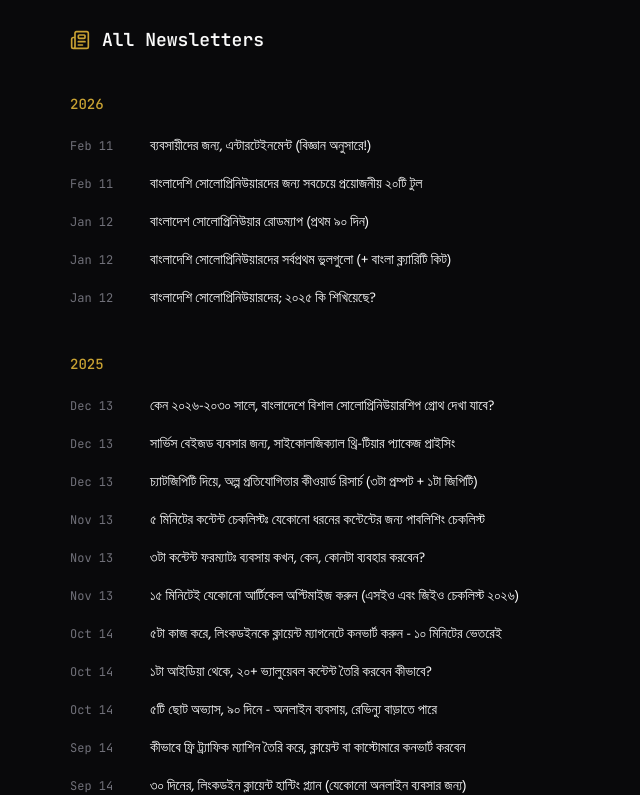
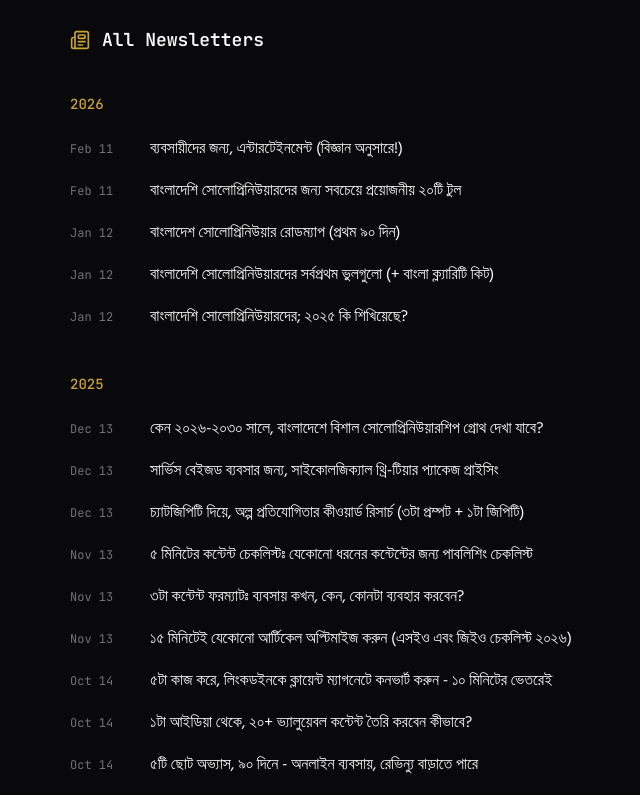
Before and after one commit to muntasirrmahdi/muntasirmahdi.com, a Next.js app: page /banglay-solopreneurship-newsletter-by-muntasir-mahdi in a window 1280 px wide. Shown: the part 1240-2035 px from the top of the page, without its empty margins (63-703 px from the left). Built offline with nearby package versions, Linux system fonts and the light colour scheme; no server answers.

Commit message:
text-sm->text-base: newsletter issue titles, homepage newsletter blurb

```diff
--- a/src/app/banglay-solopreneurship-newsletter-by-muntasir-mahdi/page.tsx
+++ b/src/app/banglay-solopreneurship-newsletter-by-muntasir-mahdi/page.tsx
@@ -103,7 +103,7 @@ function NewsletterArchive() {
                       <span className="shrink-0 text-xs font-mono text-muted-foreground w-16 tabular-nums">
                         {issue.date}
                       </span>
-                      <span className="text-sm text-foreground group-hover:text-accent transition-colors">
+                      <span className="text-base text-foreground group-hover:text-accent transition-colors">
                         {issue.title}
                       </span>
                     </a>
--- a/src/app/page.tsx
+++ b/src/app/page.tsx
@@ -228,7 +228,7 @@ export default function Home() {
                 <p className="text-xs text-muted-foreground font-mono mb-2">
                   Latest Issue
                 </p>
-                <p className="text-sm text-foreground leading-relaxed mb-3">
+                <p className="text-base text-foreground leading-relaxed mb-3">
                   My weekly newsletter on solopreneurship, marketing, and
                   digital skills — now 77+ issues strong.
                 </p>
```
